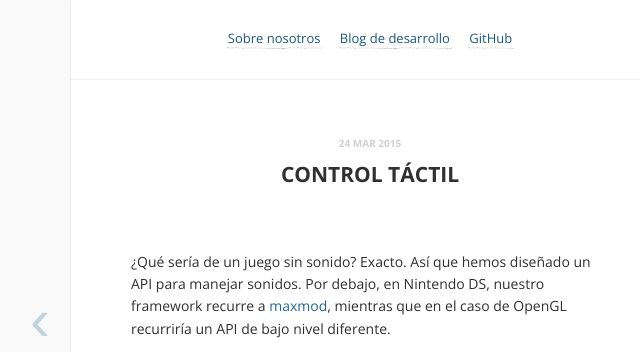
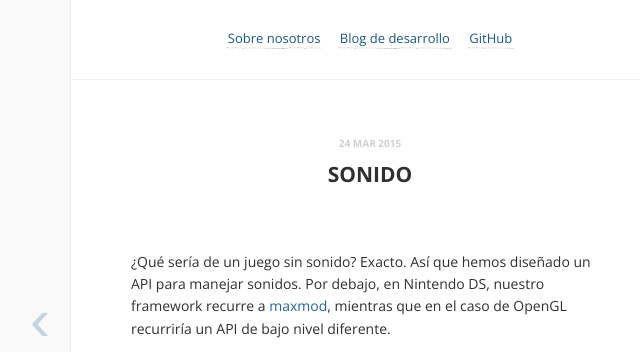
Before and after one commit to Sumolari/TacticsDS, a Jekyll site: the page built from _posts/2015-03-24-Sonido.md, in a window 1280 px wide. Shown: the part 175-527 px from the top of the page, without its empty margins (270-910 px from the left). Built offline with Jekyll 4.4.1, drawn with Linux system fonts in a browser that asks for light colours; Markdown is read by kramdown in place of the engine named in the settings; comment, search, counter and statistics services are not loaded.

Commit message:
Fixed title

```diff
--- a/_posts/2015-03-24-Sonido.md
+++ b/_posts/2015-03-24-Sonido.md
@@ -1,6 +1,6 @@
 ---
 layout: post
-title: Control táctil
+title: Sonido
 date: 2015-03-24 9:40:00
 ---
 
```
